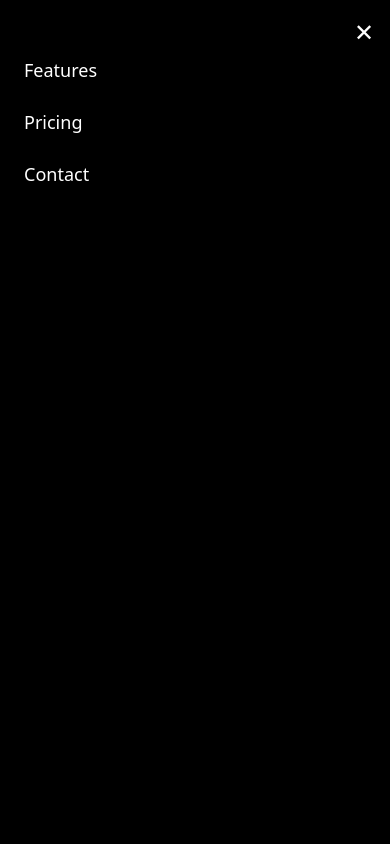
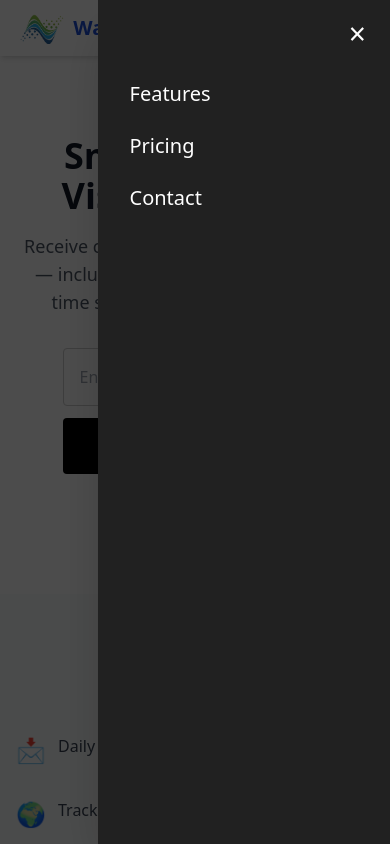
Before and after one commit to cody863/watchtrace-working-site, a React (Vite) app: page / in a window 390 px wide. Both pictures are taken after a click on the button 362 px from the left and 28 px from the top of the page. Shown: the top 844 px of the page. Built offline with nearby package versions, Linux system fonts and the light colour scheme.

Commit message:
mobile version clean part 3

```diff
--- a/src/App.jsx
+++ b/src/App.jsx
@@ -33,20 +33,33 @@ export default function App() {
         </button>
       </header>
 
-      {/* MOBILE MENU */}
-      <nav className={`fixed inset-0 z-50 flex flex-col bg-black text-white px-6 py-8 space-y-6 shadow-lg transition-transform transform ${isMobileMenuOpen ? '' : 'translate-x-full hidden'}`}>
-        {/* Close Button */}
-        <button
-          onClick={() => setIsMobileMenuOpen(false)}
-          className="text-white text-2xl absolute top-4 right-4"
-        >
-          ✕
-        </button>
-
-        <a href="#features" className="block text-lg hover:text-blue-400">Features</a>
-        <a href="#pricing" className="block text-lg hover:text-blue-400">Pricing</a>
-        <a href="#contact" className="block text-lg hover:text-blue-400">Contact</a>
-      </nav>
+      {/* Mobile Menu Overlay */}
+      <div
+        className={`fixed inset-0 z-50 bg-black/70 ${isMobileMenuOpen ? '' : 'hidden'}`}
+        onClick={(e) => {
+          // Close when clicking overlay
+          if (e.target === e.currentTarget) {
+            setIsMobileMenuOpen(false);
+          }
+        }}
+      >
+        {/* Slide-in drawer panel */}
+        <div className="absolute top-0 right-0 w-3/4 h-full bg-[#212121] text-white p-8 shadow-2xl transform transition-transform duration-300 ease-in-out">
+          {/* Close icon */}
+          <button
+            onClick={() => setIsMobileMenuOpen(false)}
+            className="text-3xl absolute top-4 right-6"
+          >
+            &times;
+          </button>
+          {/* Links */}
+          <nav className="mt-12 flex flex-col space-y-6">
+            <a href="#features" className="text-xl font-medium hover:text-blue-400">Features</a>
+            <a href="#pricing" className="text-xl font-medium hover:text-blue-400">Pricing</a>
+            <a href="#contact" className="text-xl font-medium hover:text-blue-400">Contact</a>
+          </nav>
+        </div>
+      </div>
 
       {/* Hero Section */}
       <section className="text-center py-20 px-4 bg-white">
```
